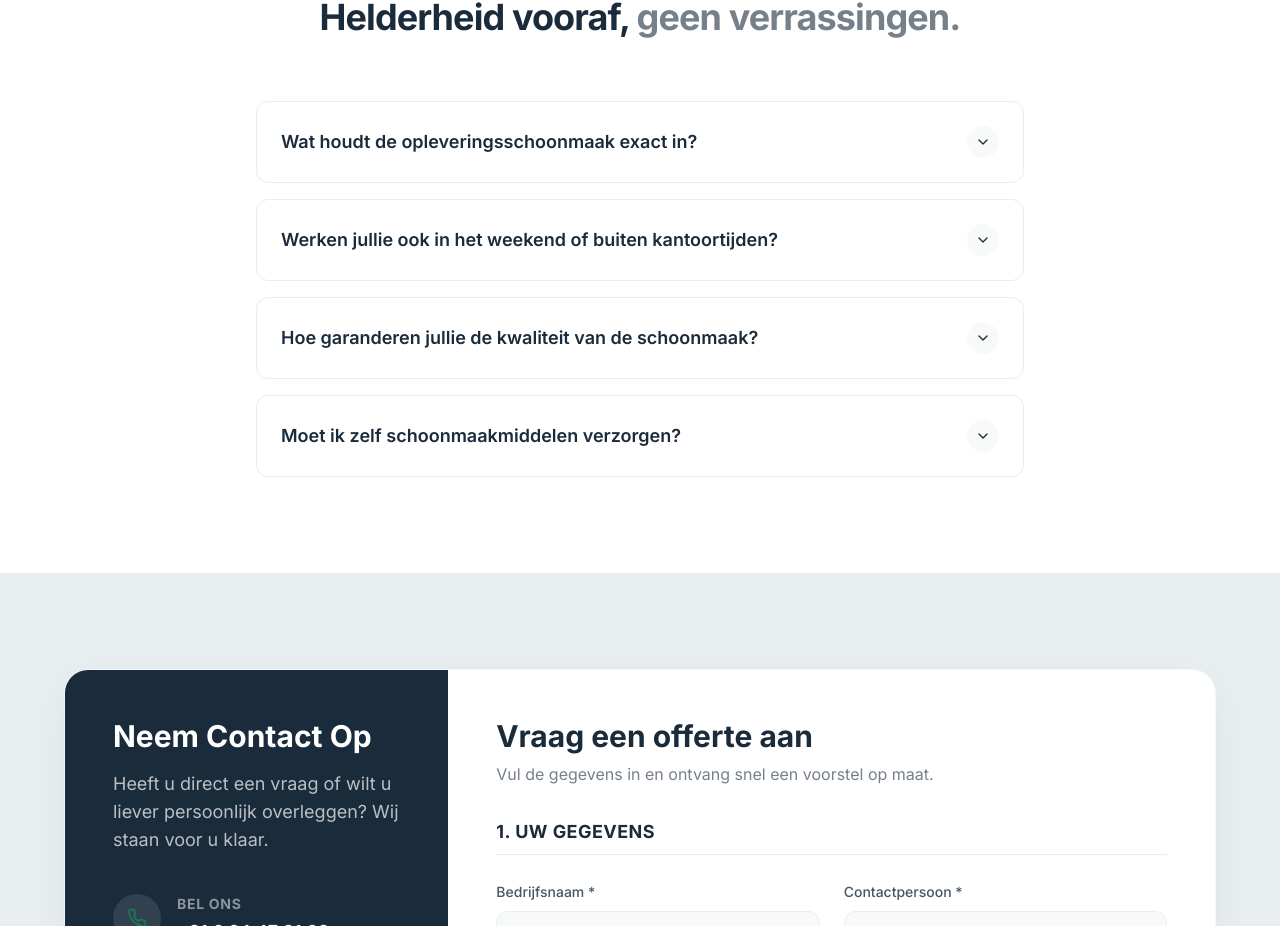
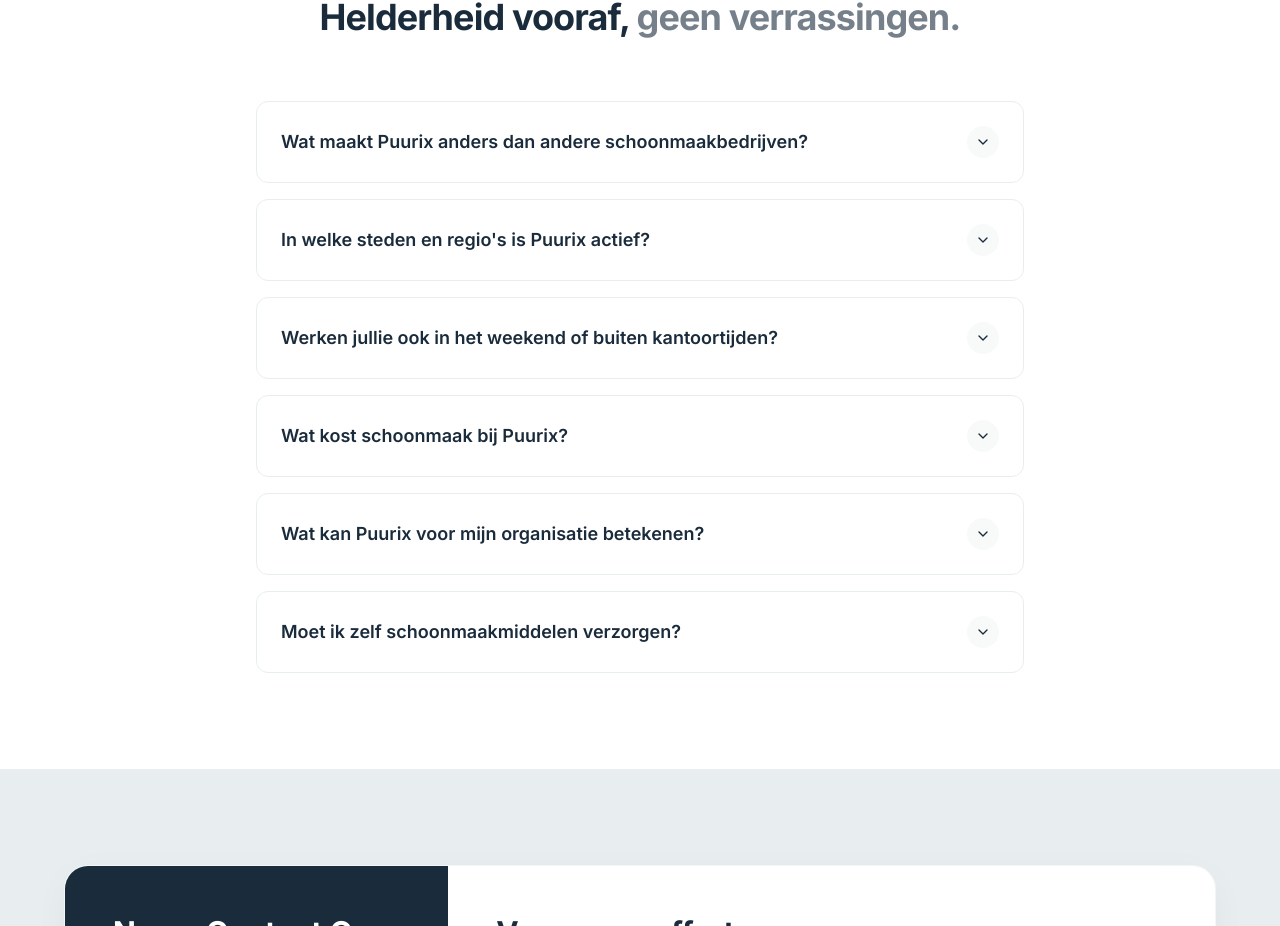
Before and after one commit to tobusiness101-cmyk/puurix-platform, a Next.js app in the folder amersfoort-schoon-(1)/: page / in a window 1280 px wide. Shown: the part 7636-8562 px from the top of the page. Built offline with nearby package versions, Linux system fonts and the light colour scheme; grey boxes are pictures that could not be loaded.

Commit message:
Update Faq.tsx

```diff
--- a/amersfoort-schoon-(1)/components/Faq.tsx
+++ b/amersfoort-schoon-(1)/components/Faq.tsx
@@ -6,17 +6,25 @@
 
 // Premium placeholder data reflecting the B2B and hospitality focus
 const faqs = [
+   {
+    question: "Wat maakt Puurix anders dan andere schoonmaakbedrijven?",
+    answer: "Wij zijn rechtstreeks bereikbaar zonder callcenter of tussenlagen, en denken proactief mee met uw situatie. Persoonlijke aandacht en korte communicatielijnen staan bij ons voorop."
+  },
   {
-    question: "Wat houdt de opleveringsschoonmaak exact in?",
-    answer: "Onze 40-punten checklist zorgt ervoor dat elk detail wordt behandeld. Dit omvat dieptereiniging van sanitair, ontvetten van keukens, streeploos lappen van binnen- en buitenglas, en het stofvrij maken van alle oppervlakken en plinten. Uw object is direct klaar voor de volgende huurder of medewerker."
+    question: "In welke steden en regio's is Puurix actief?",
+    answer: "Wij zijn actief in Breda, Oosterhout, Tilburg, Etten-Leur, Teteringen, Waalwijk, Kaatsheuvel en Amersfoort, en de directe omgeving van elke stad. Bekijk de pagina van uw regio voor meer informatie over ons werkgebied."
   },
   {
     question: "Werken jullie ook in het weekend of buiten kantoortijden?",
     answer: "Absoluut. Voor short-stay turnovers en drukke kantooromgevingen werken wij met flexibele roosters. Wij plannen onze werkzaamheden in wanneer het u en uw gasten het minst verstoort, inclusief weekenden en avonden, zonder verborgen toeslagen."
   },
+   {
+    question: "Wat kost schoonmaak bij Puurix?",
+    answer: "Dat hangt af van de frequentie, oppervlakte en het type object. Gebruik onze rekentool hierboven voor een eerste indicatie, of vraag een offerte op maat aan. Aan een indicatie kunnen geen rechten worden ontleend."
+  },
   {
-    question: "Hoe garanderen jullie de kwaliteit van de schoonmaak?",
-    answer: "Wij werken volledig datagedreven. Na elke ronde vullen onze medewerkers een digitale checklist in, voorzien van voor- en na-foto's. Deze transparante rapportage ontvangt u periodiek, zodat u altijd controle houdt over het resultaat."
+    question: "Wat kan Puurix voor mijn organisatie betekenen?",
+    answer: "Puurix neemt de schoonmaak van uw pand volledig uit handen — van dagelijks onderhoud tot eenmalige opleveringsschoonmaak. Of het nu gaat om een kantoor, winkelcentrum, school, sportcomplex of horecalocatie: wij stemmen onze aanpak af op uw pand en wensen."
   },
   {
     question: "Moet ik zelf schoonmaakmiddelen verzorgen?",
```
